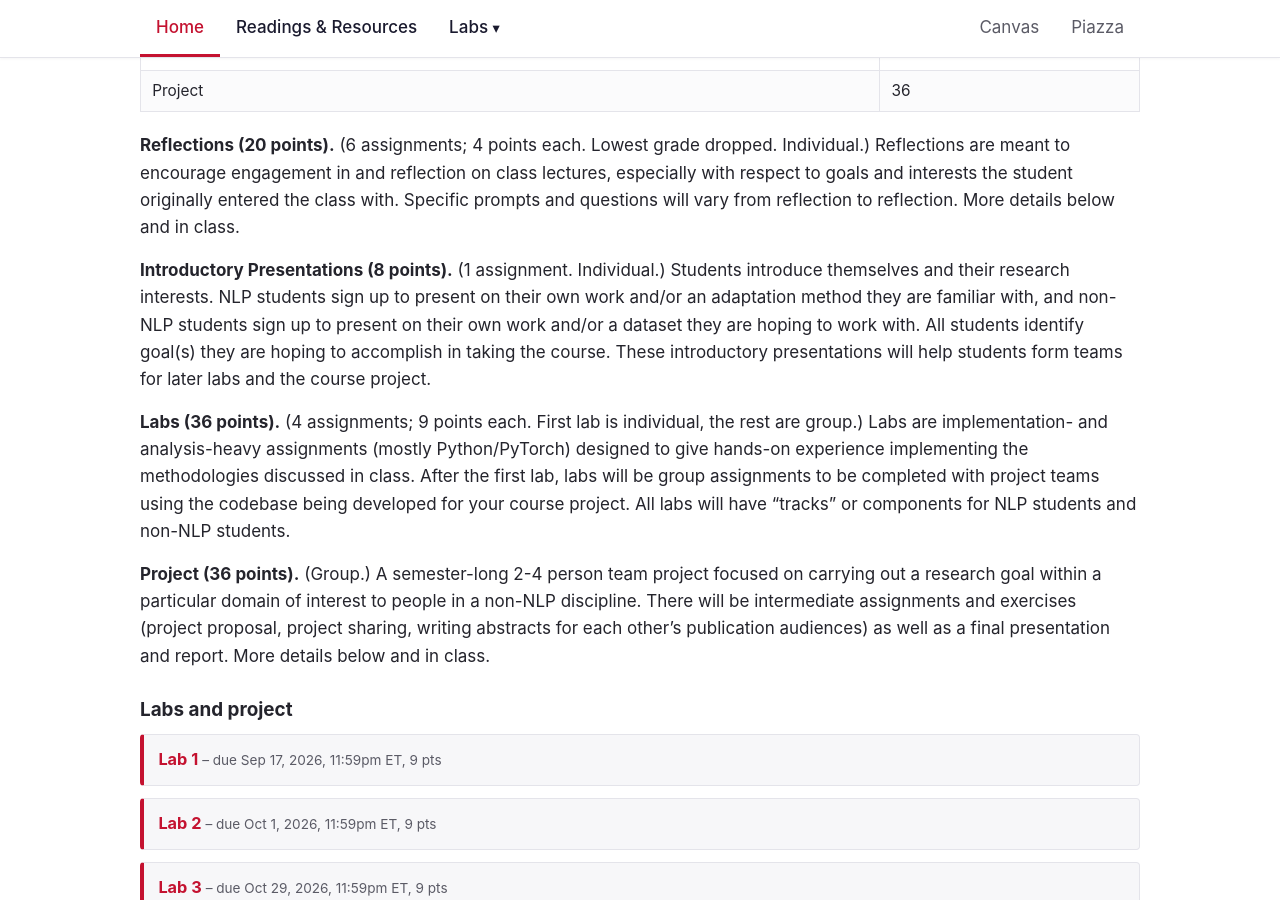
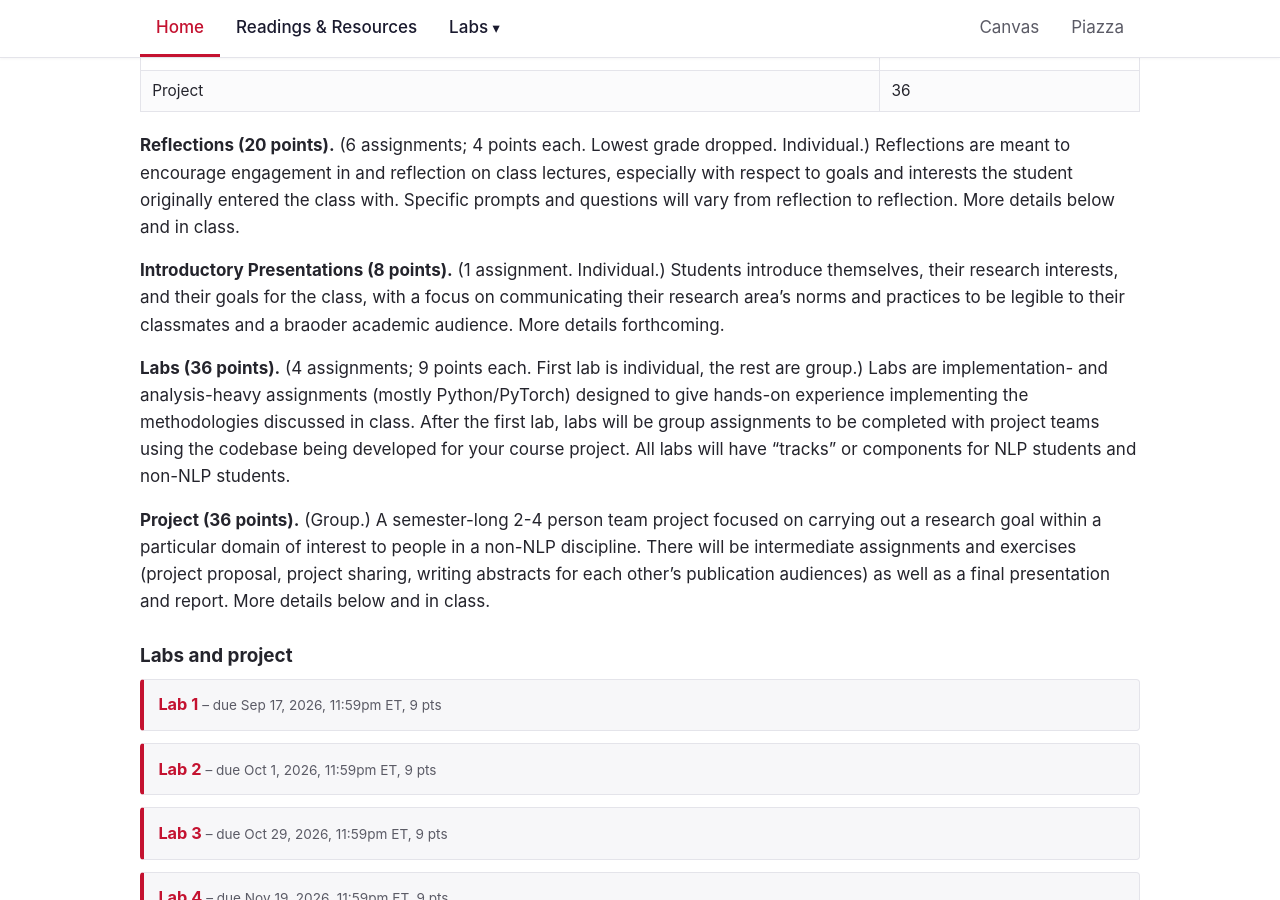
Before and after one commit to clarana/NLPintheWild, a Jekyll site: the page built from index.md, in a window 1280 px wide and 900 px high, scrolled down 5469 px. Built offline with Jekyll 4.4.1, drawn with Linux system fonts in a browser that asks for light colours.

Commit message:
intro presentation description upd8

```diff
--- a/index.md
+++ b/index.md
@@ -193,7 +193,8 @@ Grades are based on a combination of individual and group work.
 
 **Reflections (20 points).** (6 assignments; 4 points each. Lowest grade dropped. Individual.) Reflections are meant to encourage engagement in and reflection on class lectures, especially with respect to goals and interests the student originally entered the class with. Specific prompts and questions will vary from reflection to reflection. More details below and in class.
 
-**Introductory Presentations (8 points).** (1 assignment. Individual.) Students introduce themselves and their research interests. NLP students sign up to present on their own work and/or an adaptation method they are familiar with, and non-NLP students sign up to present on their own work and/or a dataset they are hoping to work with. All students identify goal(s) they are hoping to accomplish in taking the course. These introductory presentations will help students form teams for later labs and the course project.
+**Introductory Presentations (8 points).** (1 assignment. Individual.) Students introduce themselves, their research interests, and their goals for the class, with a focus on communicating their research area's norms and practices to be legible to their classmates and a braoder academic audience. More details forthcoming.
+<!-- NLP students sign up to present on their own work and/or an adaptation method they are familiar with, and non-NLP students sign up to present on their own work and/or a dataset they are hoping to work with. All students identify goal(s) they are hoping to accomplish in taking the course. These introductory presentations will help students form teams for later labs and the course project. -->
 
 **Labs (36 points).** (4 assignments; 9 points each. First lab is individual, the rest are group.) Labs are implementation- and analysis-heavy assignments (mostly Python/PyTorch) designed to give hands-on experience implementing the methodologies discussed in class. After the first lab, labs will be group assignments to be completed with project teams using the codebase being developed for your course project. All labs will have "tracks" or components for NLP students and non-NLP students.
 
```
